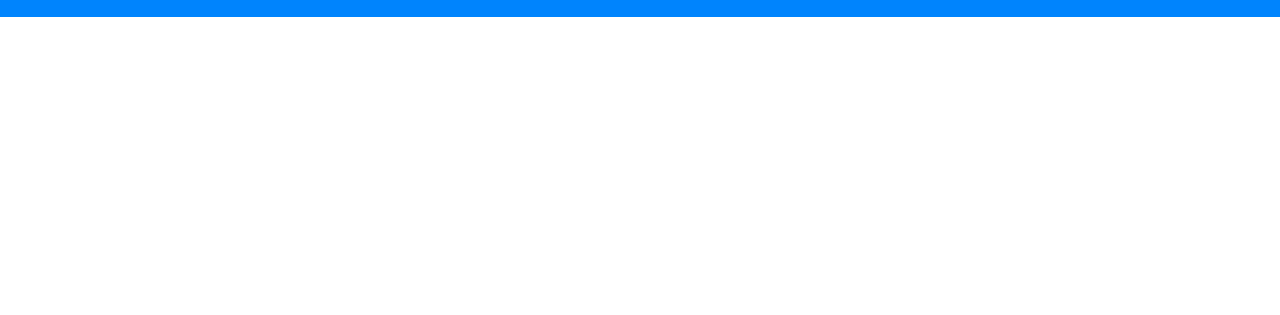
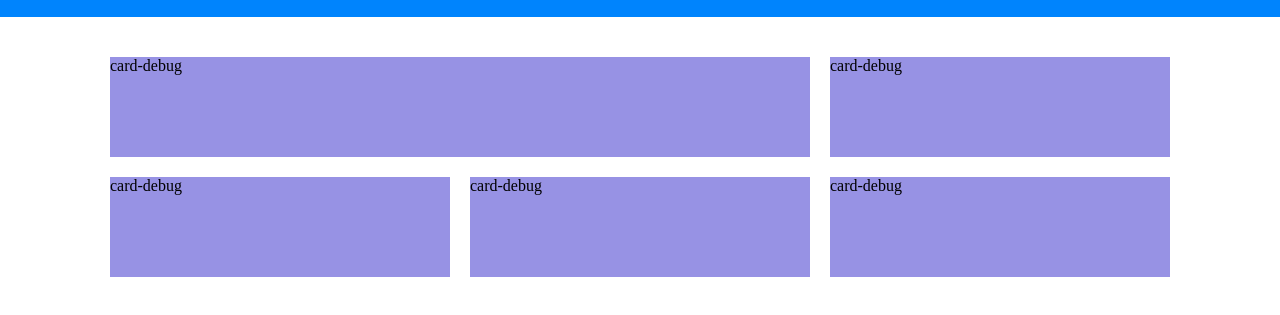
Before and after one commit to Vale-riad/htmlcss-responsive-layout, a plain HTML site: page index.html in a window 1280 px wide. Shown: the part 41-356 px from the top of the page. Drawn offline with Linux system fonts and the light colour scheme.

Commit message:
aggiunta prima section

```diff
--- a/css/common.css
+++ b/css/common.css
@@ -1,6 +1,9 @@
 /*---------------------
 common
 ---------------------*/
+section{
+    padding: 1.875rem 0;
+}
 .container{
     max-width:  68.75rem;
     padding-left: 1.25rem;
@@ -10,14 +13,22 @@ common
 .list-inline{
     display: flex;
     list-style: none;
-    decoration:none;
 }
 /*---------------------
 flex
 ---------------------*/
-
+.flex{
+    display:flex;
+}
 .row{
     display:flex;
+    flex-wrap: wrap;
+    margin-left: -0.625em;
+    margin-right: -0.625rem;
+}
+.col{
+padding-left: .625rem;
+padding-right: .625rem;
 }
 
 .justify-space-between{
--- a/css/header.css
+++ b/css/header.css
@@ -10,7 +10,7 @@ header{
 .main-nav{
     display: none;
 }
-@media  screen and (min-width:769px){
+@media  screen and (min-width:992px){
     .hamburger{
         display: none;
     }
--- a/css/style.css
+++ b/css/style.css
@@ -2,3 +2,31 @@
 @import url('variables.css');
 @import url('common.css');
 @import url('header.css');
+
+
+/*---------------------
+Section Hightlights
+---------------------*/
+.card-debug{
+    background-color: var(--first-color-light);
+    height:100px;
+}
+
+.highlights .col{
+width:100%;
+margin: .625rem 0;
+
+}
+
+@media  screen and (min-width:768px){
+    .highlights .col{
+        width: calc(100% / 3);
+
+
+}
+.highlights .col:first-child{
+    width: calc( (100% / 3) *2);
+
+
+}
+}
--- a/index.html
+++ b/index.html
@@ -8,9 +8,10 @@
     <title>Layout Responsive</title>
 </head>
 <body>
+    <!--inizioheader-->
     <header>
             <div class="container">
-                <div class="row justify-space-between">
+                <div class="flex justify-space-between">
                     <div class="logo">Logo</div>
                     <button class="hamburger">Menù</button>
                     <nav class="main-nav">
@@ -20,13 +21,34 @@
                             <li><a href="#">Link</a></a></li>
                         </ul>
                     </nav>
-
-
                 </div>
-
             </div>
     </header>
-    <main></main>
+    <!--fineheader-->
+    <main>
+        <section class="highlights">
+            <div class="container">
+                <div class="row">
+                    <div class="col">
+                        <div class="card-debug">card-debug</div>
+                    </div>
+                    <div class="col">
+                        <div class="card-debug">card-debug</div>
+                    </div>
+                    <div class="col">
+                        <div class="card-debug">card-debug</div>
+                    </div>
+                    <div class="col">
+                        <div class="card-debug">card-debug</div>
+                    </div>
+                    <div class="col">
+                        <div class="card-debug">card-debug</div>
+                    </div>
+                </div>
+            </div>
+
+        </section>
+    </main>
     <footer></footer>
 
 </body>
```
